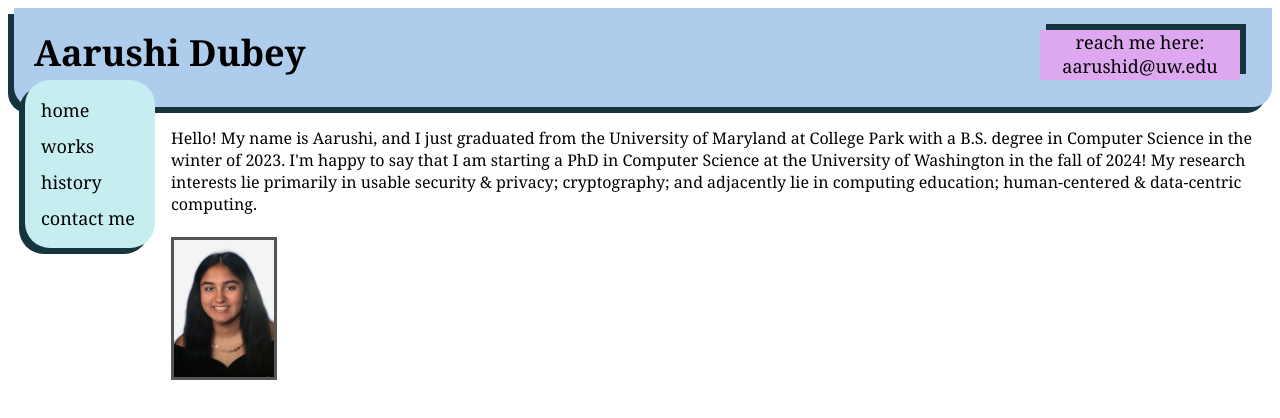
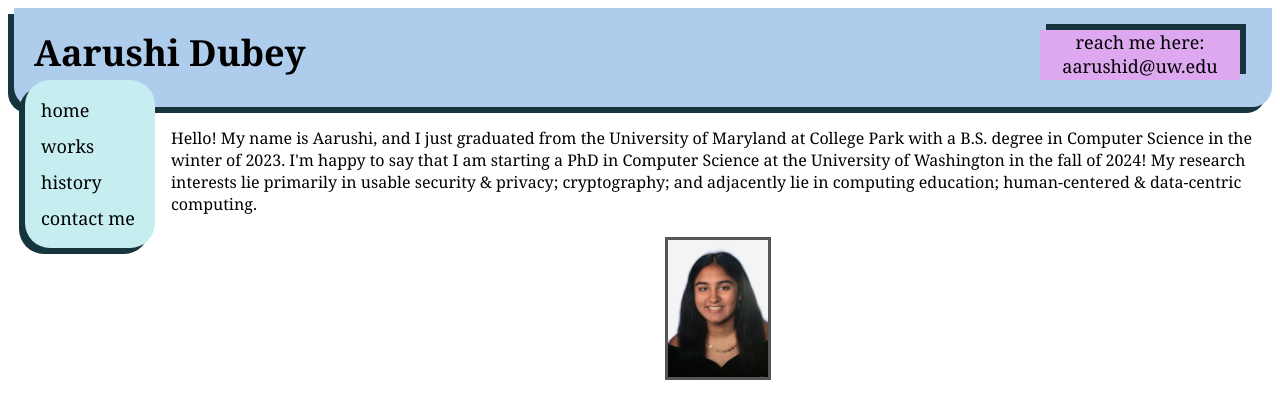
Before and after one commit to aarushi-dubey/aarushi-dubey.github.io, a plain HTML site: page index.html in a window 1280 px wide. Drawn offline with Linux system fonts and the light colour scheme.

Commit message:
pls place

```diff
--- a/index.html
+++ b/index.html
@@ -30,7 +30,7 @@
     the University of Washington in the fall of 2024! My research interests lie primarily in usable security & privacy; cryptography;
     and adjacently lie in computing education; human-centered & data-centric computing.
     <br><br>
-    <img src = "logos/myface.jpg" style = "border: 3px solid #555; text-align: center;" alt = "my face photo goes here" width = "100" height = "auto"/>
+    <div class = "img-container" style = "text-align: center!important;"><img src = "logos/myface.jpg" style = "border: 3px solid #555;" alt = "my face photo goes here" width = "100" height = "auto"/></div>
 </div>
 </div>
 
```
